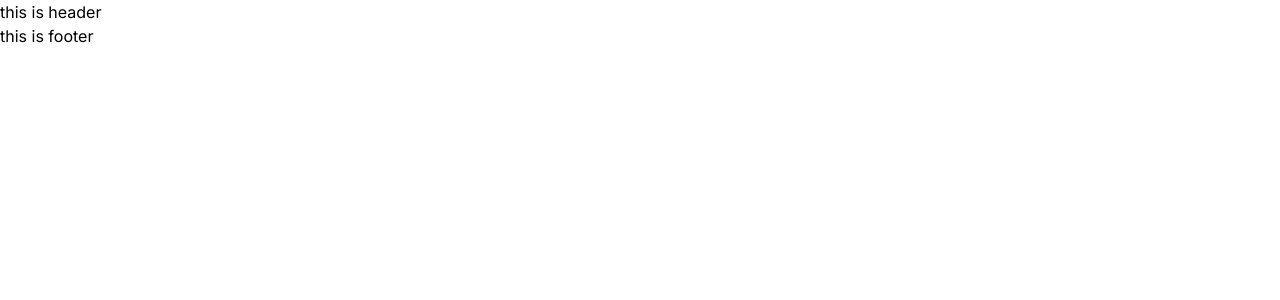
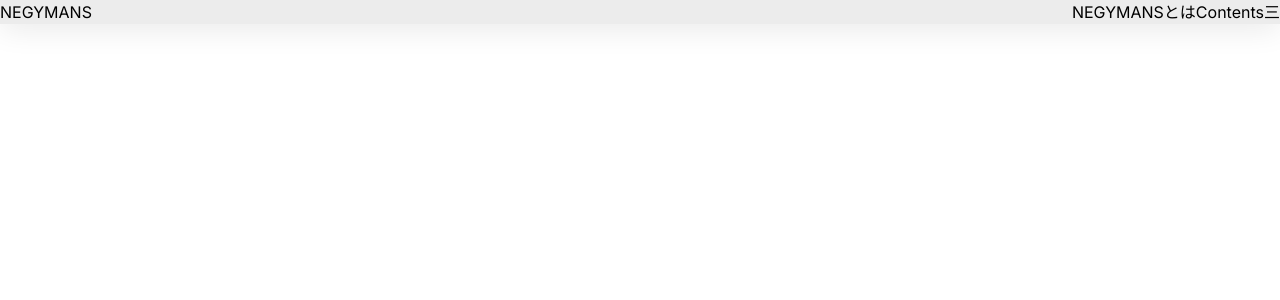
Before and after one commit to dokimiki/negymans_site, a Next.js app: page / in a window 1280 px wide. Shown: the top 300 px of the page. Built offline with nearby package versions, Linux system fonts and the light colour scheme.

Commit message:
適当なheaderの完成

```diff
--- a/src/app/layout.tsx
+++ b/src/app/layout.tsx
@@ -18,11 +18,20 @@ export default function RootLayout({
   return (
     <html lang="ja">
       <body className={inter.className}>
-        <header>
-          this is header
+        <header className="glass-bg sticky inset-0 flex flex-row justify-between">
+          <div>NEGYMANS</div>
+          <div className="flex flex-row">
+            <nav>
+              <ul className="flex flex-row">
+                <li>NEGYMANSとは</li>
+                <li>Contents</li>
+              </ul>
+            </nav>
+            <div>三</div>
+          </div>
+
         </header>
         {children}
-        <div className="h-screen">this is footer</div>
         <footer></footer>
       </body>
     </html>
```
